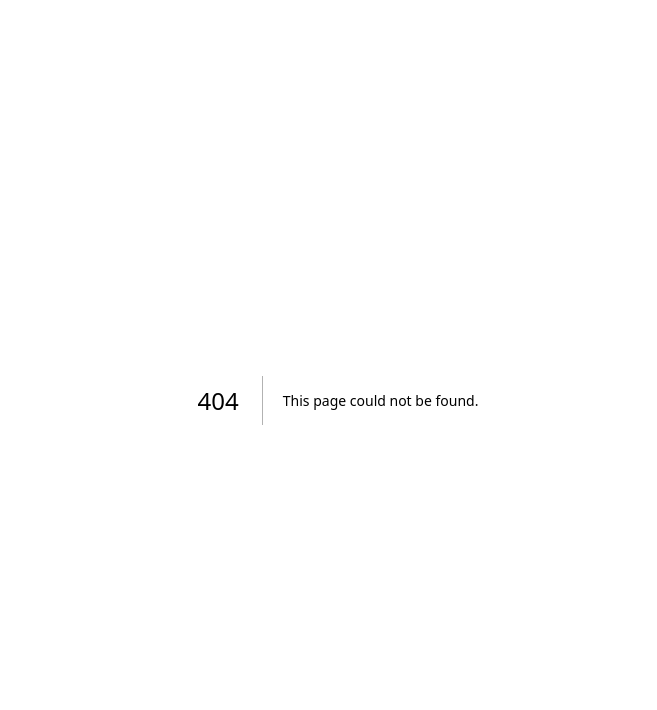
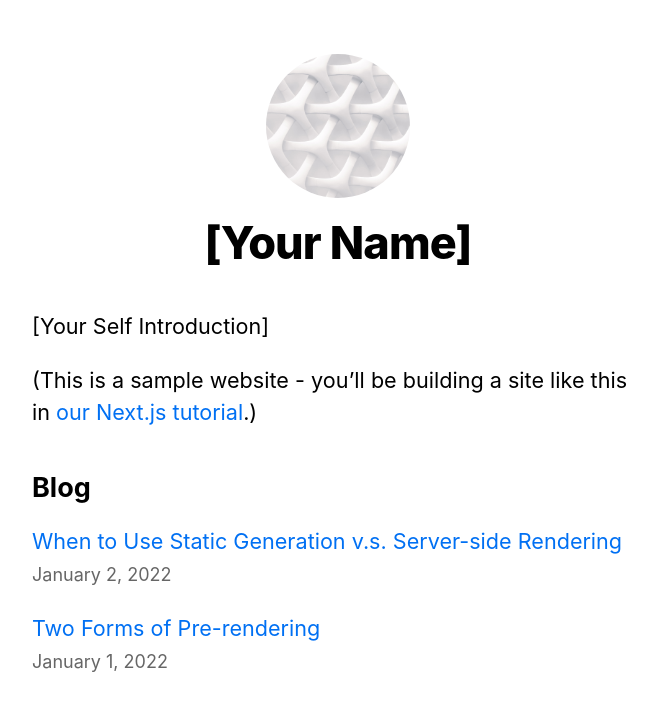
Before and after one commit to NJIT-WIS/project-2-team-rockedu, a Next.js app: page /about in a window 1280 px wide. Before the commit this address had no page. Shown: the top 710 px of the page, without its empty margins (302-959 px from the left). Built offline with nearby package versions, Linux system fonts and the light colour scheme.

Commit message:
chore: fixed test cases

```diff
--- /dev/null
+++ b/pages/about.js
@@ -0,0 +1,46 @@
+import Head from 'next/head'
+import Layout, { siteTitle } from '../components/layout'
+import utilStyles from '../styles/utils.module.css'
+import { getSortedPostsData } from '../lib/posts'
+import Link from 'next/link'
+import Date from '../components/date'
+
+export default function Home({ allPostsData }) {
+  return (
+    <Layout home>
+      <Head>
+        <title>{`${siteTitle} | About`}</title>
+      </Head>
+      <section className={utilStyles.headingMd}>
+        <p>[Your Self Introduction]</p>
+        <p>
+          (This is a sample website - you’ll be building a site like this in{' '}
+          <a href="https://nextjs.org/learn">our Next.js tutorial</a>.)
+        </p>
+      </section>
+      <section className={`${utilStyles.headingMd} ${utilStyles.padding1px}`}>
+        <h2 className={utilStyles.headingLg}>Blog</h2>
+        <ul className={utilStyles.list}>
+          {allPostsData.map(({ id, date, title }) => (
+            <li className={utilStyles.listItem} key={id}>
+              <Link href={`/posts/${id}`}>{title}</Link>
+              <br />
+              <small className={utilStyles.lightText}>
+                <Date dateString={date} />
+              </small>
+            </li>
+          ))}
+        </ul>
+      </section>
+    </Layout>
+  )
+}
+
+export async function getStaticProps() {
+  const allPostsData = getSortedPostsData()
+  return {
+    props: {
+      allPostsData
+    }
+  }
+}
```
Also changed, not shown: 2 other files (tests, documents, lock files or other folders).
